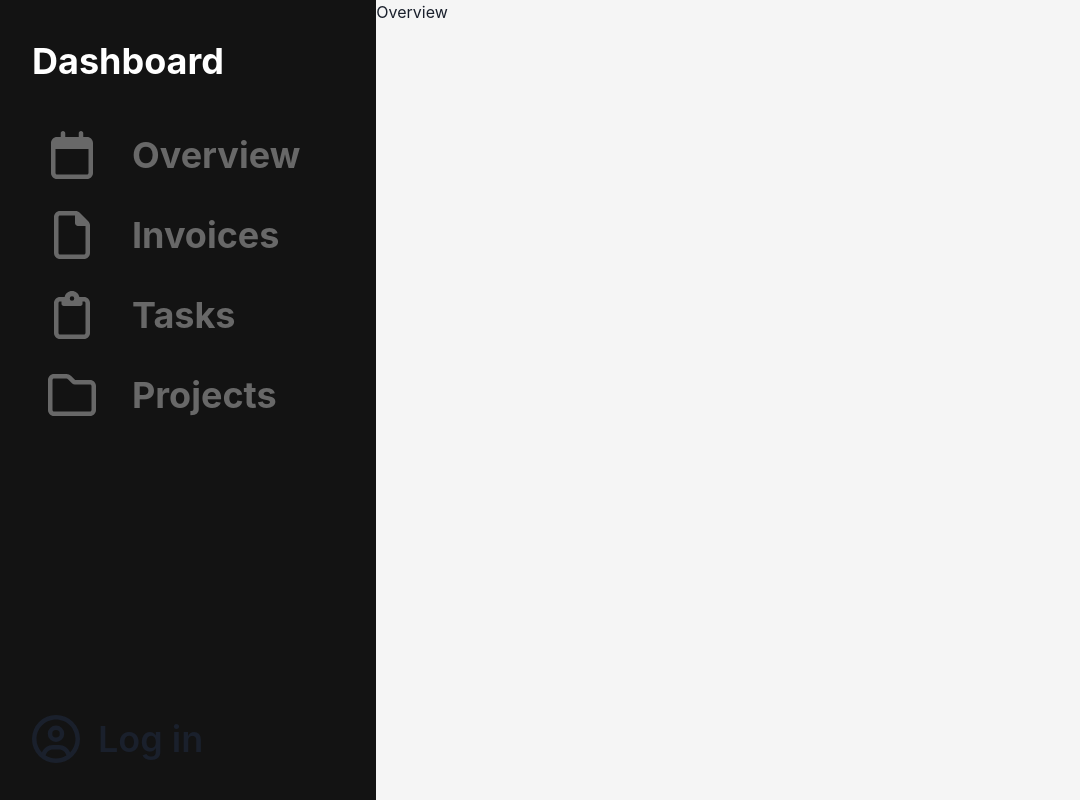
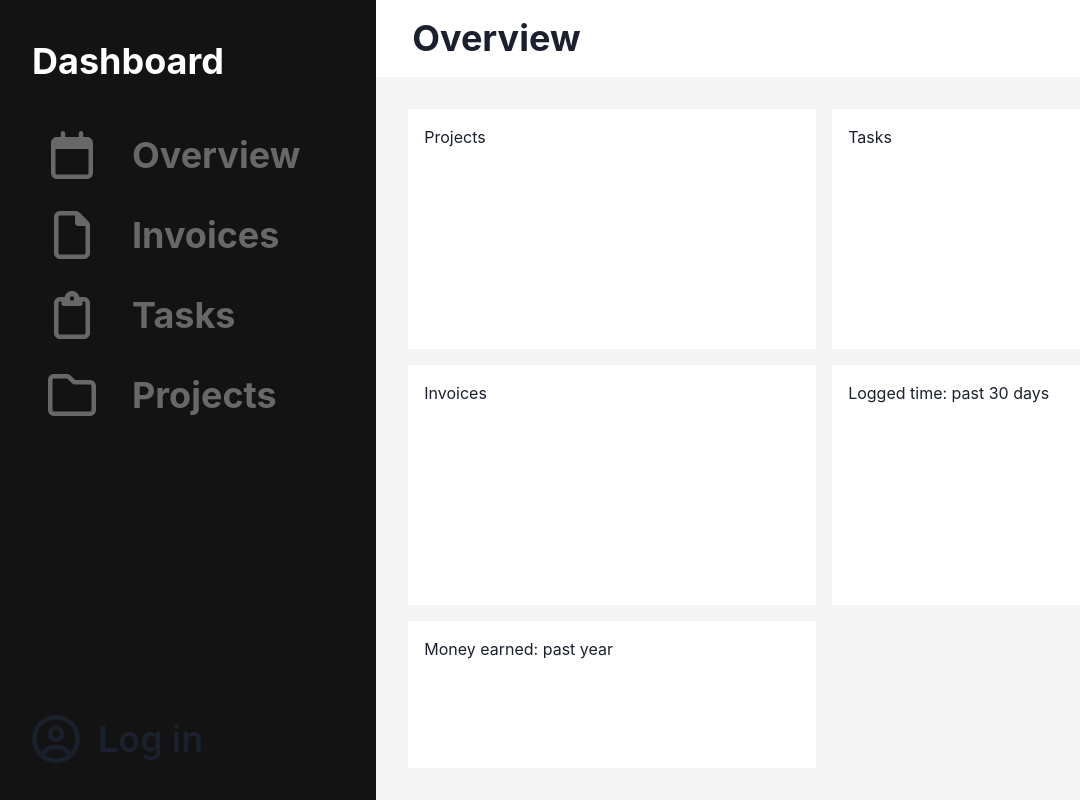
Before and after one commit to cme-timothy/invoice-dashboard, a React (Vite) app: page / in a window 1280 px wide. Shown: the whole page, without its empty margins (8-1088 px from the left). Built offline with nearby package versions, Linux system fonts and the light colour scheme.

Commit message:
overview page foundation finished

```diff
--- a/src/pages/overview/Overview.tsx
+++ b/src/pages/overview/Overview.tsx
@@ -1,4 +1,5 @@
 import { Helmet } from "react-helmet-async";
+import { Flex, Heading, SimpleGrid, Box } from "@chakra-ui/react";
 
 export default function Overview() {
   return (
@@ -6,7 +7,28 @@ export default function Overview() {
       <Helmet>
         <title>Invoice dashboard - Overview</title>
       </Helmet>
-      <h2>Overview</h2>
+      <Flex direction="column" w="100%" h="100vh">
+        <Flex h="5.5em" bg="white" align="center">
+          <Heading ml="1em">Overview</Heading>
+        </Flex>
+        <SimpleGrid minChildWidth="25em" spacing="1em" m="2em" overflow="auto">
+          <Box bg="white" minH="15em" p="1em">
+            Projects
+          </Box>
+          <Box bg="white" minH="15em" p="1em">
+            Tasks
+          </Box>
+          <Box bg="white" minH="15em" p="1em">
+            Invoices
+          </Box>
+          <Box bg="white" minH="15em" p="1em">
+            Logged time: past 30 days
+          </Box>
+          <Box bg="white" minH="15em" p="1em">
+            Money earned: past year
+          </Box>
+        </SimpleGrid>
+      </Flex>
     </>
   );
 }
```
